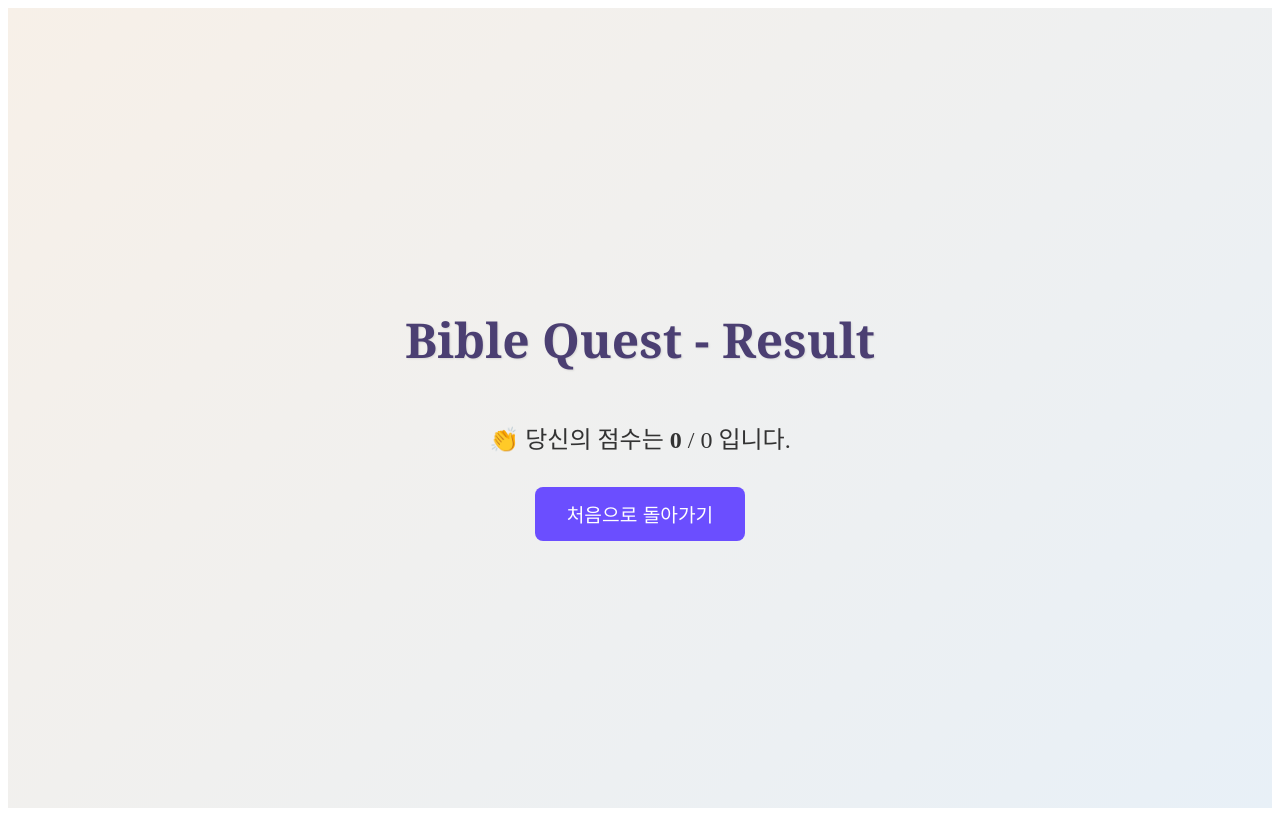
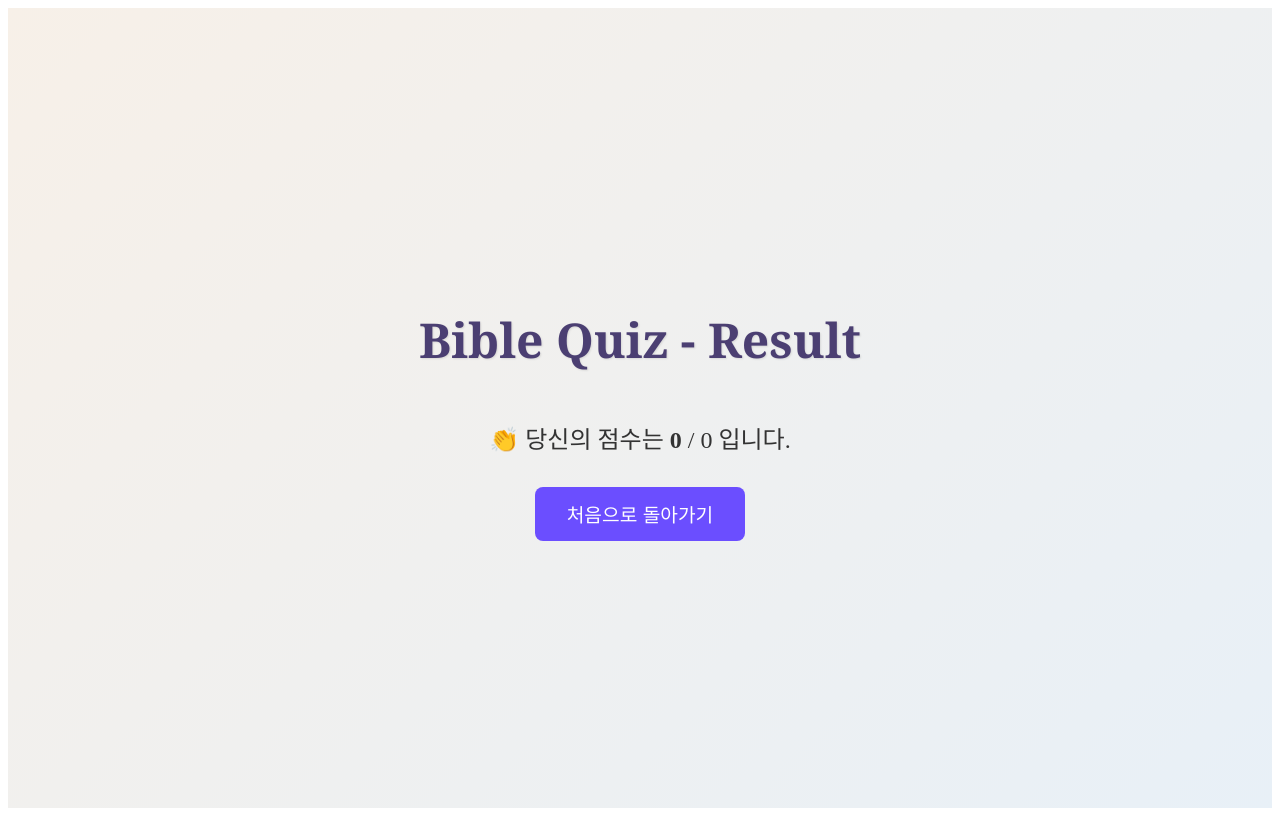
Before and after one commit to hingjae/bible-quiz-fe, a Vue app: page /result in a window 1280 px wide. Built offline with nearby package versions, Linux system fonts and the light colour scheme.

Commit message:
update title

```diff
--- a/src/views/HomeView.vue
+++ b/src/views/HomeView.vue
@@ -1,6 +1,6 @@
 <template>
   <div class="home">
-    <h1>Bible Quest</h1>
+    <h1>Bible Quiz</h1>
     <button @click="startQuiz">Start Quiz</button>
   </div>
 </template>
--- a/src/views/QuizView.vue
+++ b/src/views/QuizView.vue
@@ -1,6 +1,6 @@
 <template>
   <div class="quiz-container">
-    <h1>Bible Quest - Quiz</h1>
+    <h1>Bible Quiz - Quiz</h1>
 
     <div v-for="(quiz, index) in quizzes" :key="quiz.id" class="quiz-block">
       <h2>Q{{ index + 1 }}. {{ quiz.question }}</h2>
--- a/src/views/ResultView.vue
+++ b/src/views/ResultView.vue
@@ -1,6 +1,6 @@
 <template>
   <div class="result-container">
-    <h1>Bible Quest - Result</h1>
+    <h1>Bible Quiz - Result</h1>
     <p>
       👏 당신의 점수는 <strong>{{ score }}</strong> / {{ total }} 입니다.
     </p>
--- a/src/views/TopicSelectView.vue
+++ b/src/views/TopicSelectView.vue
@@ -1,6 +1,6 @@
 <template>
   <div class="topic-container">
-    <h1>Bible Quest - 주제 선택</h1>
+    <h1>Bible Quiz - 주제 선택</h1>
     <p class="description">원하는 주제를 선택하면 퀴즈가 시작됩니다.</p>
 
     <div class="topic-grid">
```
